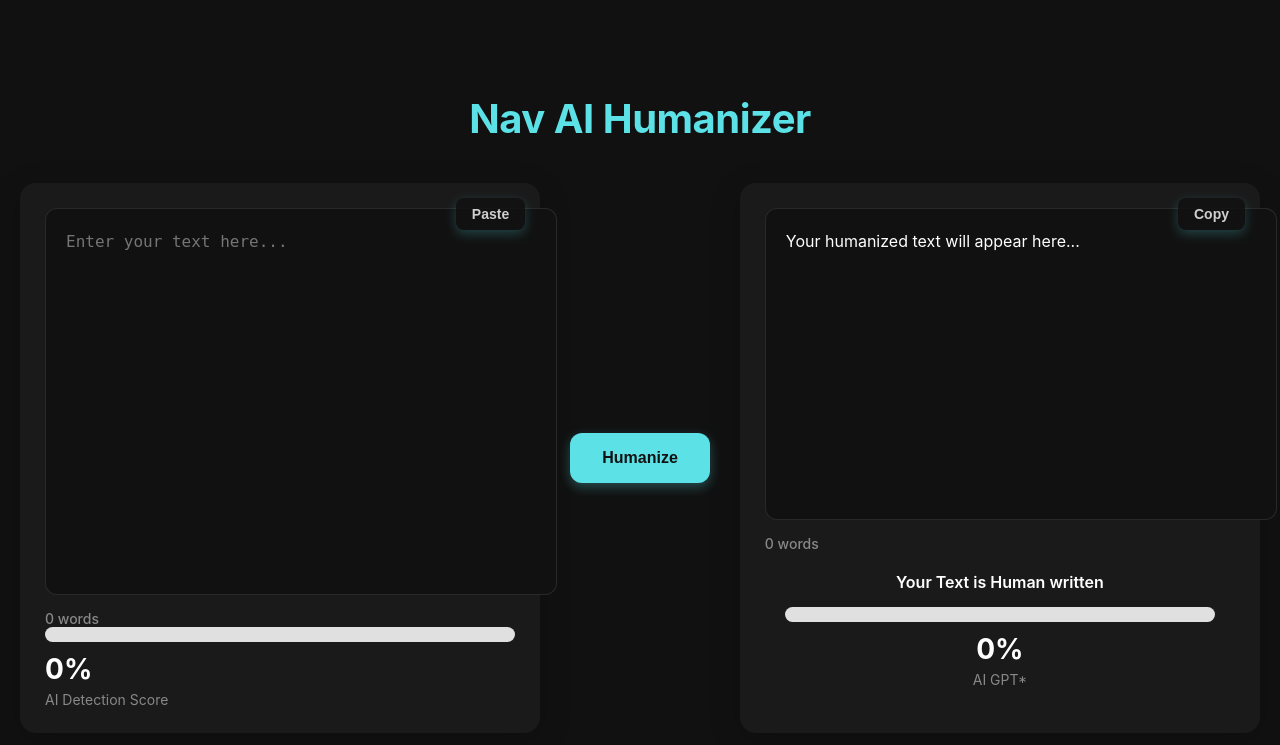
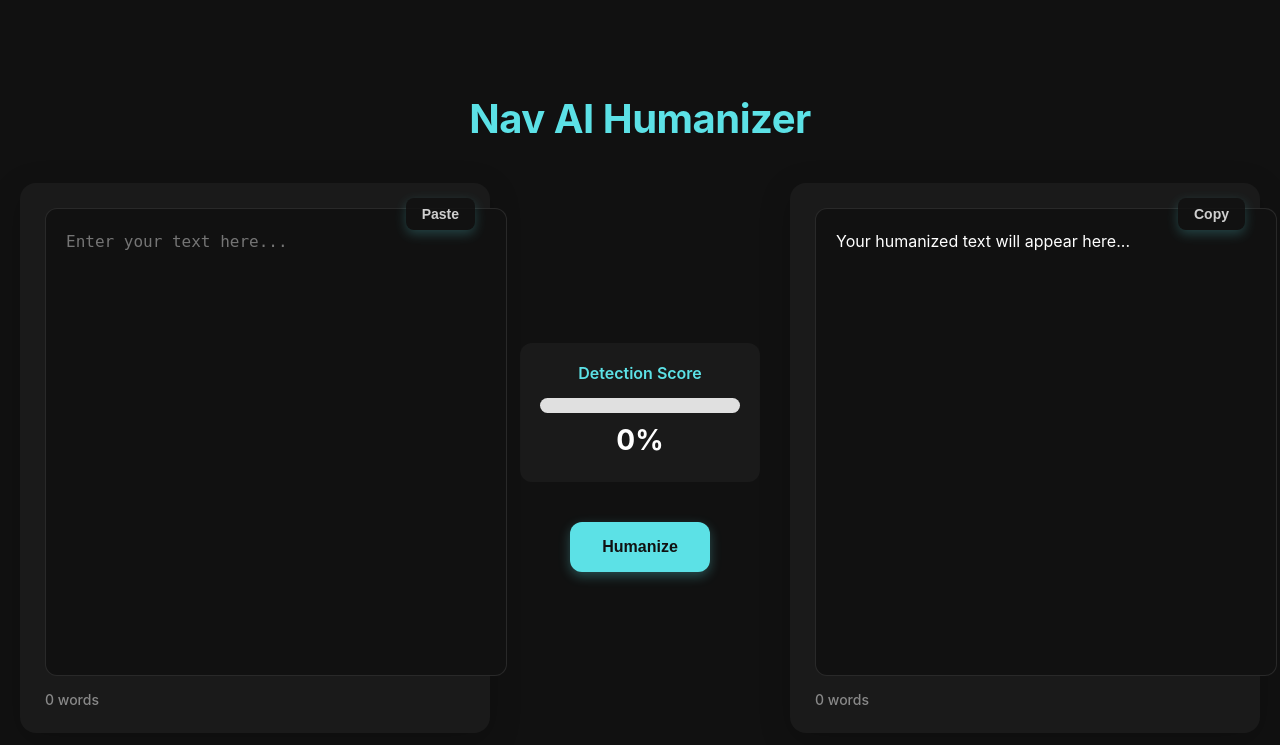
Before and after one commit to eloisaabril01/TRYINGGG, a Flask app: page / in a window 1280 px wide. Shown: the top 745 px of the page. Run offline with Flask 3, Linux system fonts and the light colour scheme; parts of the project's set-up code (start-up, migrations or seed data) failed here and were passed over.

Commit message:
Assistant checkpoint: Implement single centered detector
Assistant generated file changes:
- templates/index.html: Remove bottom detectors and add center detector
- static/style.css: Add center detector styles
- static/script.js: Remove input detector logic

---

User prompt:

remove the detetor from bottoms and use only 1 detetctor in center that show detection of humanized text

Replit-Commit-Author: Assistant
Replit-Commit-Session-Id: bd6f508d-311c-4ea1-8456-dedee9f5cd58

```diff
--- a/static/script.js
+++ b/static/script.js
@@ -3,16 +3,6 @@ document.getElementById('input-text').addEventListener('input', function() {
     const text = this.value;
     const wordCount = text.trim().split(/\s+/).filter(word => word.length > 0).length;
     this.parentElement.querySelector('.word-count').textContent = `${wordCount} words`;
-
-    // Update AI detection score for input
-    if (text.trim()) {
-        const score = calculateAIScore(text);
-        document.getElementById('input-meter').style.width = `${score}%`;
-        document.getElementById('input-score').textContent = `${score}%`;
-    } else {
-        document.getElementById('input-meter').style.width = '0%';
-        document.getElementById('input-score').textContent = '0%';
-    }
 });
 
 // Copy button functionality
--- a/static/style.css
+++ b/static/style.css
@@ -77,6 +77,22 @@ h1 {
     flex-direction: column;
     align-items: center;
     gap: 20px;
+}
+
+.center-detector {
+    background: var(--bg-light);
+    padding: 20px;
+    border-radius: 12px;
+    text-align: center;
+    min-width: 200px;
+    margin-bottom: 20px;
+}
+
+.center-detector .score-label {
+    font-size: 16px;
+    font-weight: 600;
+    margin-bottom: 15px;
+    color: var(--primary);
 }
 
 .ai-score {
--- a/templates/index.html
+++ b/templates/index.html
@@ -17,18 +17,18 @@
                 </div>
                 <textarea id="input-text" placeholder="Enter your text here..." spellcheck="true"></textarea>
                 <div class="word-count">0 words</div>
-                <div class="ai-score-input">
-                    <div class="score-meter">
-                        <div class="meter">
-                            <div class="meter-fill" id="input-meter"></div>
-                        </div>
-                        <div class="score-value" id="input-score">0%</div>
-                        <div class="score-subtitle">AI Detection Score</div>
-                    </div>
-                </div>
             </div>
 
             <div class="middle-section">
+                <div class="center-detector">
+                    <div class="score-label" id="score-label">Detection Score</div>
+                    <div class="score-meter">
+                        <div class="meter">
+                            <div class="meter-fill" id="meter-fill"></div>
+                        </div>
+                        <div class="score-value" id="ai-score">0%</div>
+                    </div>
+                </div>
                 <button id="humanize-btn" data-loading="false">
                     Humanize
                 </button>
@@ -40,16 +40,6 @@
                 </div>
                 <div id="output-text" class="output-area">Your humanized text will appear here...</div>
                 <div class="word-count" id="humanized-count">0 words</div>
-                <div class="ai-score">
-                    <div class="score-label" id="score-label">Your Text is Human written</div>
-                    <div class="score-meter">
-                        <div class="meter">
-                            <div class="meter-fill" id="meter-fill"></div>
-                        </div>
-                        <div class="score-value" id="ai-score">0%</div>
-                        <div class="score-subtitle">AI GPT*</div>
-                    </div>
-                </div>
             </div>
         </div>
     </div>
```
